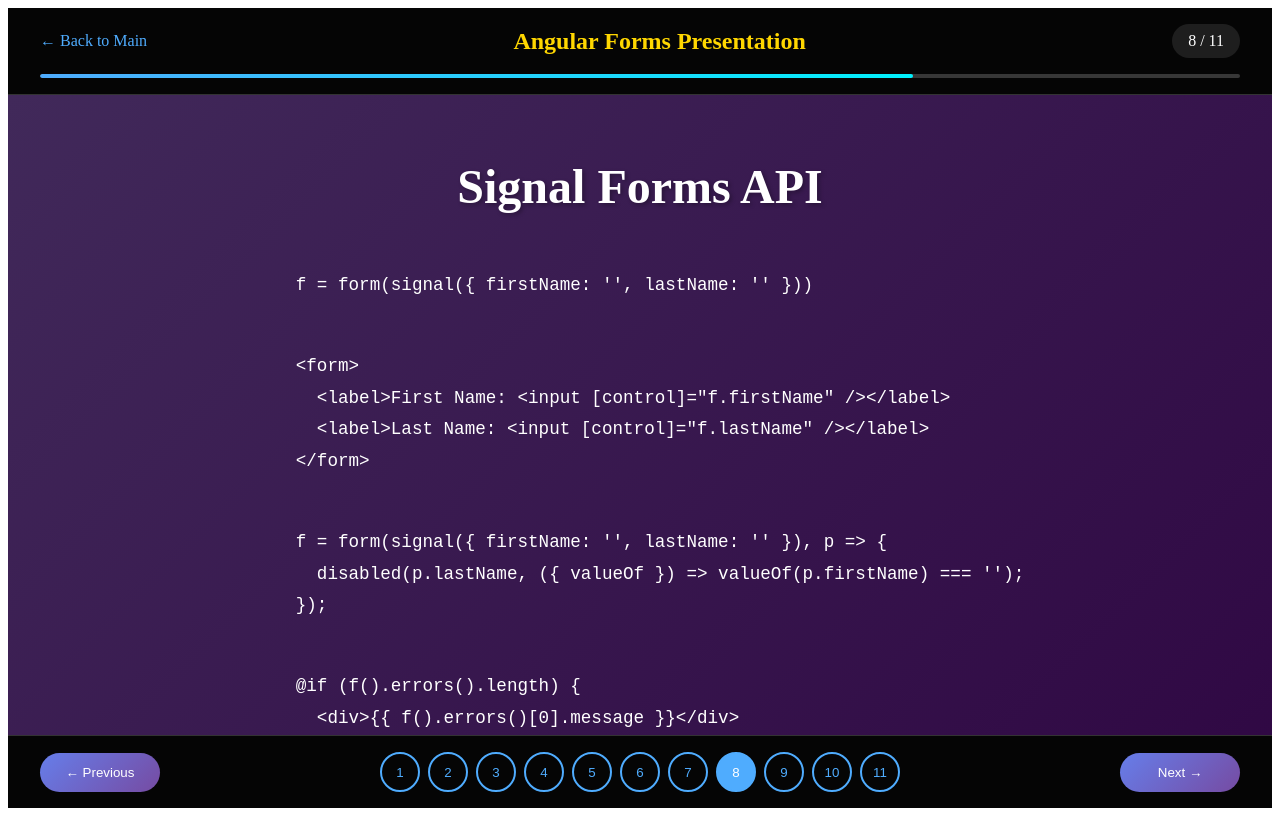
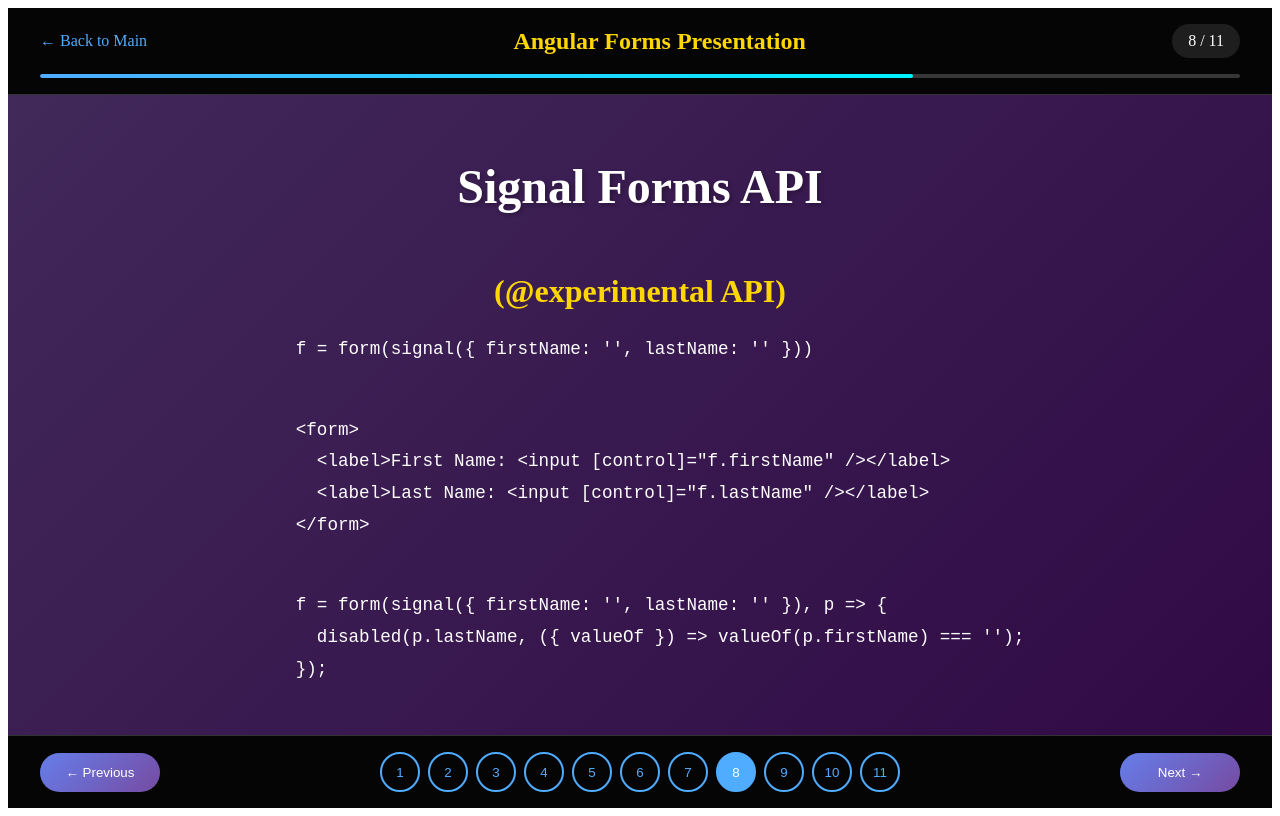
Before and after one commit to superdyzio/angular-forms-showdown, an Angular app: page /slideshow/8 in a window 1280 px wide. Built offline with nearby package versions, Linux system fonts and the light colour scheme.

Commit message:
add experimental api header to signal forms api slide

```diff
--- a/src/app/slides/08-signal-forms-api/signal-forms-api-slide.component.html
+++ b/src/app/slides/08-signal-forms-api/signal-forms-api-slide.component.html
@@ -1,6 +1,7 @@
 <div class="slide-container">
   <h1>Signal Forms API</h1>
   <div class="slide-content">
+    <h2>(@experimental API)</h2>
     <ul>
       <li><pre><code [innerHTML]="`f = form(signal({ firstName: '', lastName: '' }))`"></code></pre></li>
       <li><pre><code>{{ formSnippet }}</code></pre></li>
--- a/src/app/slides/08-signal-forms-api/signal-forms-api-slide.component.scss
+++ b/src/app/slides/08-signal-forms-api/signal-forms-api-slide.component.scss
@@ -24,6 +24,13 @@
   margin: 0 auto;
 }
 
+h2 {
+  font-size: 2rem;
+  margin-bottom: 1rem;
+  color: #ffd700;
+  text-align: center;
+}
+
 ul {
   list-style-type: none;
   font-size: 1.1rem;
```
